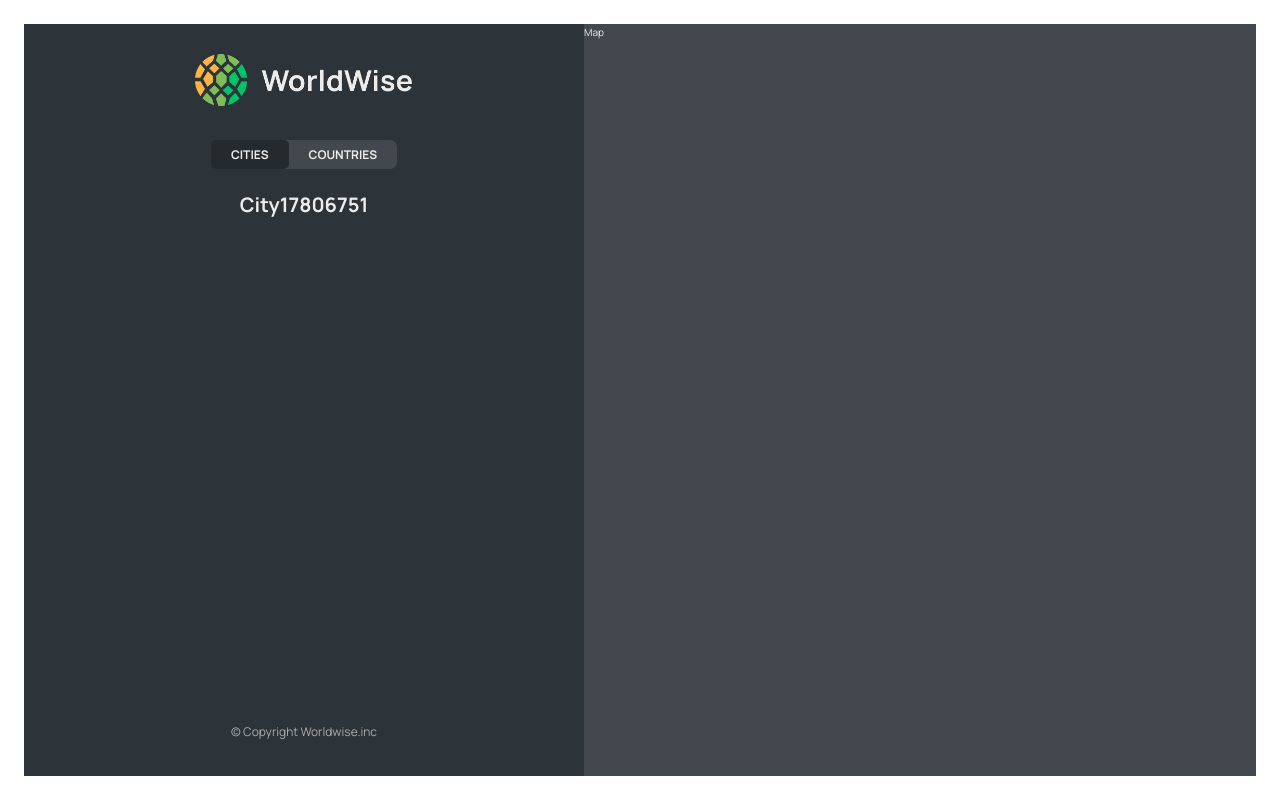
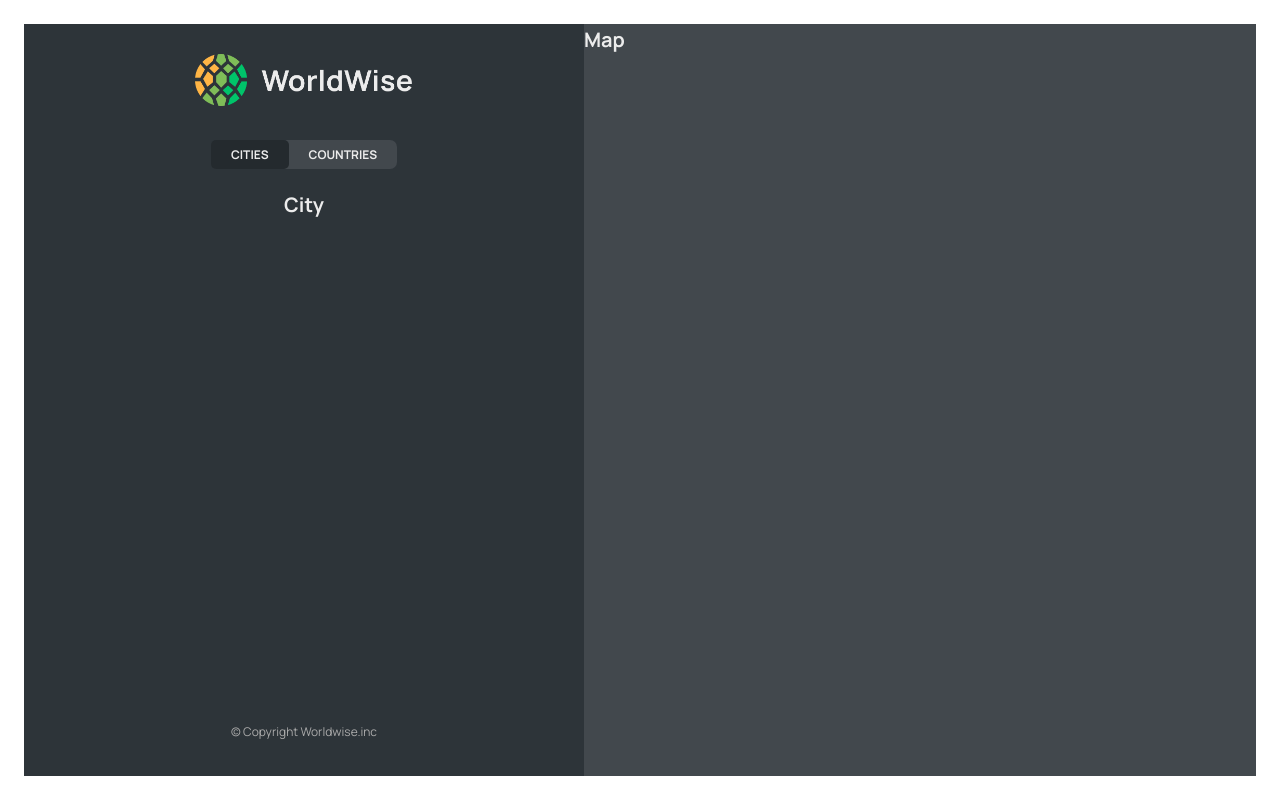
Before and after one commit to Aash417/p40-worldwise-react, a React (Vite) app: page /app/cities/17806751 in a window 1280 px wide. Built offline with nearby package versions, Linux system fonts and the light colour scheme; data requests are answered from the project's data file; the HTML template or start-up script is replaced by a standard one.

Commit message:
reading and setting a query string

```diff
--- a/src/components/City.jsx
+++ b/src/components/City.jsx
@@ -1,4 +1,4 @@
-import { useParams } from 'react-router-dom';
+import { useParams, useSearchParams } from 'react-router-dom';
 import styles from './City.module.css';
 
 // const formatDate = (date) =>
@@ -11,6 +11,10 @@
 
 function City() {
   const { id } = useParams();
+  const [searchParams, setSearchParams] = useSearchParams();
+
+  const lat = searchParams.get('lat');
+  const lng = searchParams.get('lng');
   // TEMP DATA
   const currentCity = {
     cityName: 'Lisbon',
@@ -21,7 +25,7 @@
 
   const { cityName, emoji, date, notes } = currentCity;
 
-  return <h1>City{id}</h1>;
+  return <h1>City{lat}</h1>;
   //   return (
   //     <div className={styles.city}>
   //       <div className={styles.row}>
--- a/src/components/CityItem.jsx
+++ b/src/components/CityItem.jsx
@@ -13,7 +13,10 @@
 
   return (
     <li>
-      <Link className={styles.cityItem} to={`${id}`}>
+      <Link
+        className={styles.cityItem}
+        to={`${id}?lat=${position.lat}&lng=${position.lng}`}
+      >
         <span className={styles.emoji}>{emoji}</span>
         <h3 className={styles.names}>{cityName}</h3>
         <time className={styles.date}>({formatDate(date)})</time>
--- a/src/components/Map.jsx
+++ b/src/components/Map.jsx
@@ -1,7 +1,11 @@
 import styles from './Map.module.css';
 
 function Map() {
-  return <div className={styles.mapContainer}>Map</div>;
+  return (
+    <div className={styles.mapContainer}>
+      <h1>Map</h1>
+    </div>
+  );
 }
 
 export default Map;
```
